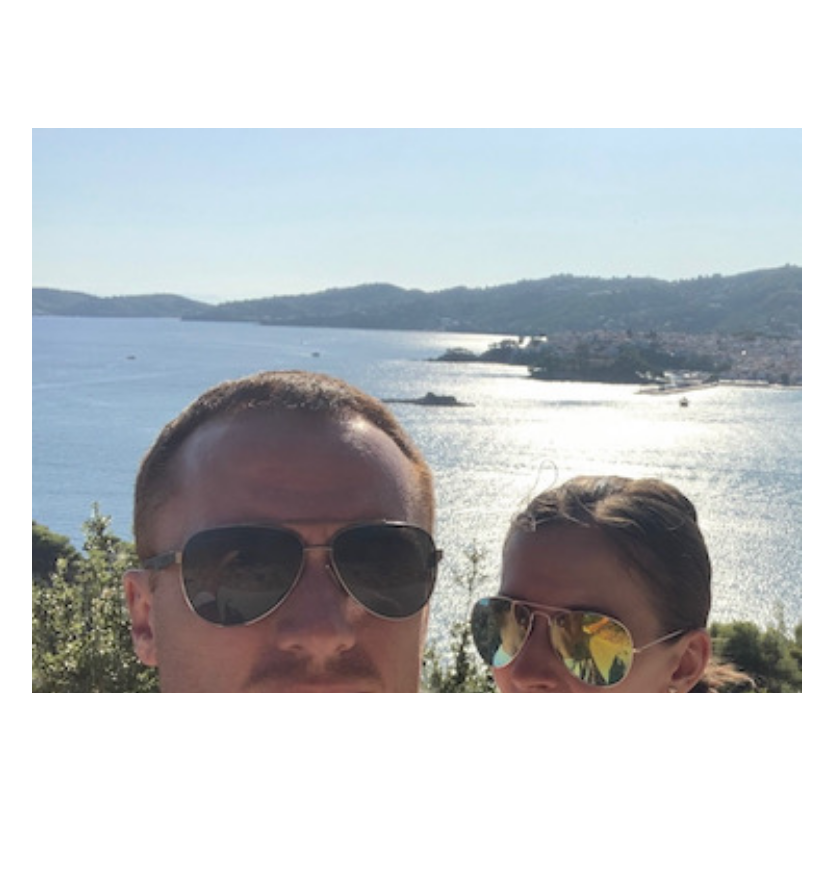
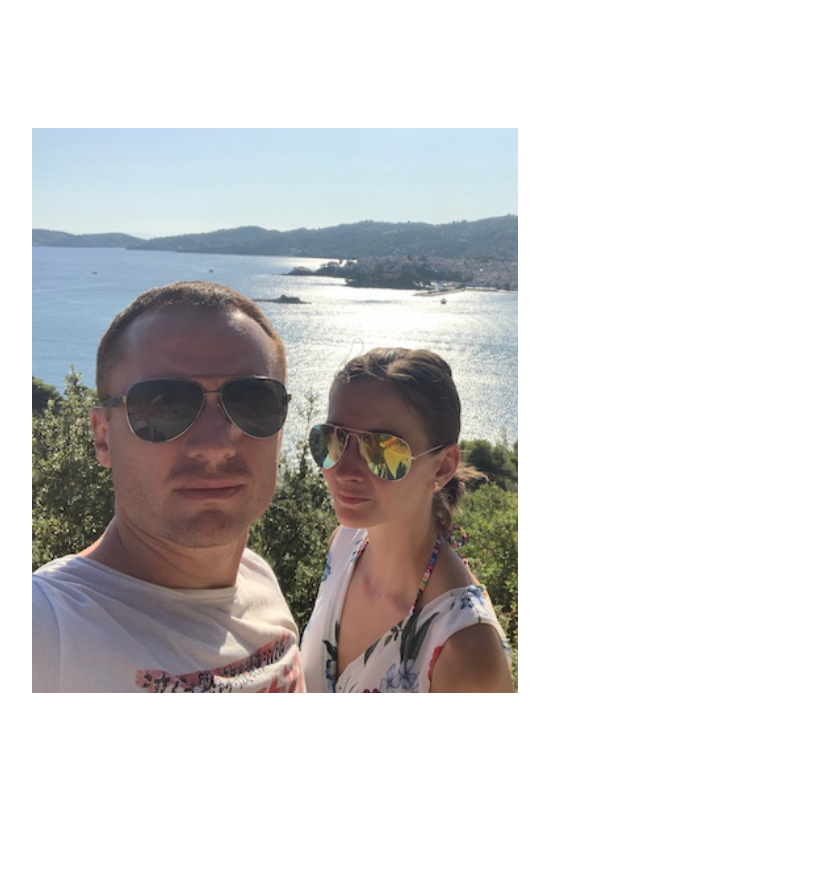
Before and after one commit to pavlem/pavlem.github.io, a plain HTML site: page gallery.html in a window 1280 px wide. Shown: the part 1860-2750 px from the top of the page, without its empty margins (23-856 px from the left). Drawn offline with nearby package versions, Linux system fonts and the light colour scheme.

Commit message:
image fix

```diff
--- a/gallery.html
+++ b/gallery.html
@@ -130,7 +130,7 @@
                     </div>
                     <div class="col-lg-8 col-md-6">
                         <div class="single-gallery mb-30">
-                            <div class="gallery-img" style="background-image: url(assets/img/gallery/Slika7.jpeg);">
+                            <div class="gallery-img" style="background-image: url(assets/img/gallery/Slika7.jpeg); background-size: contain;">
                             </div>
                             <div class="thumb-content-box">
                                 <div class="thumb-content" style="background-color: #ffffff;">
```
